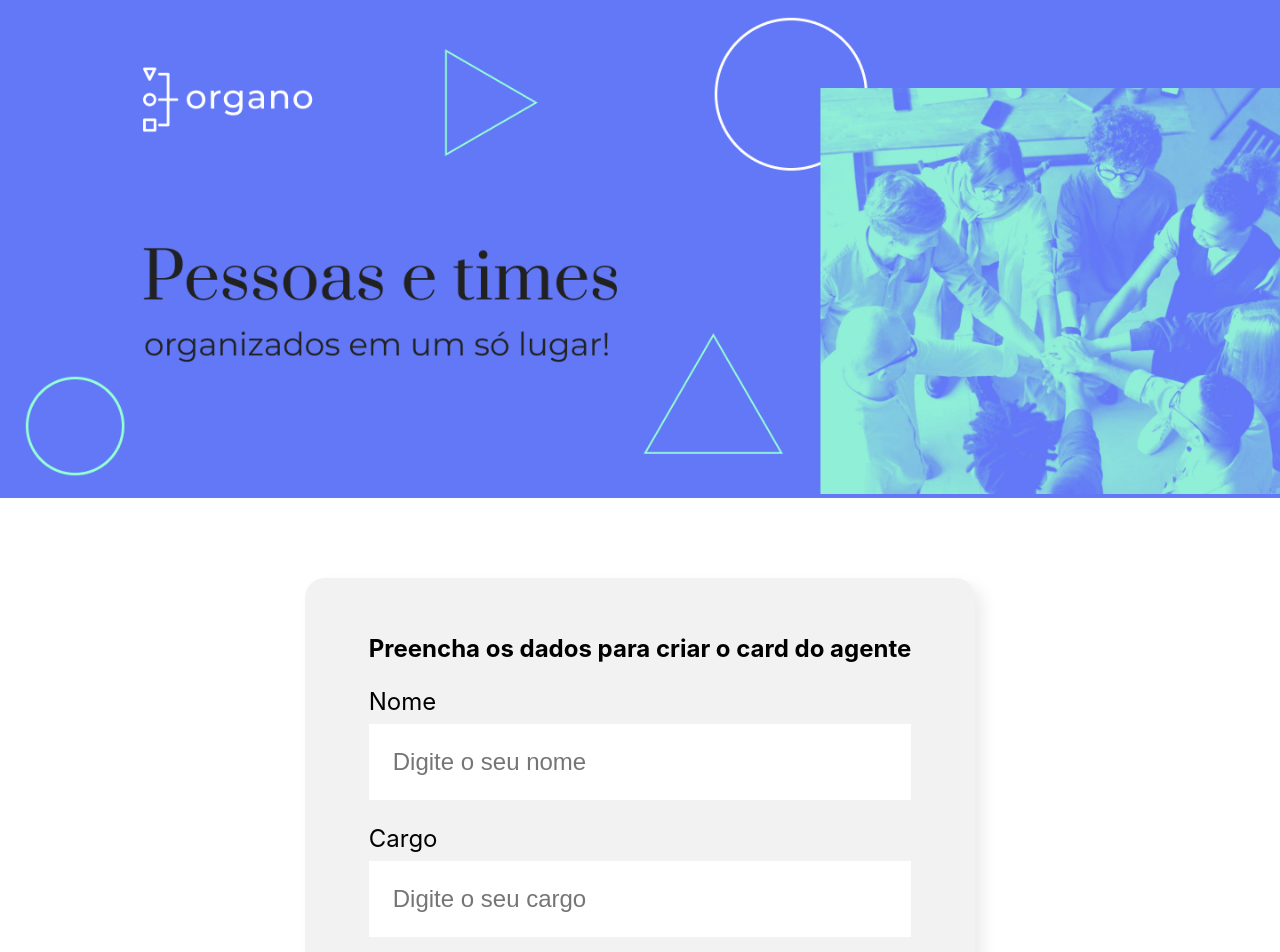
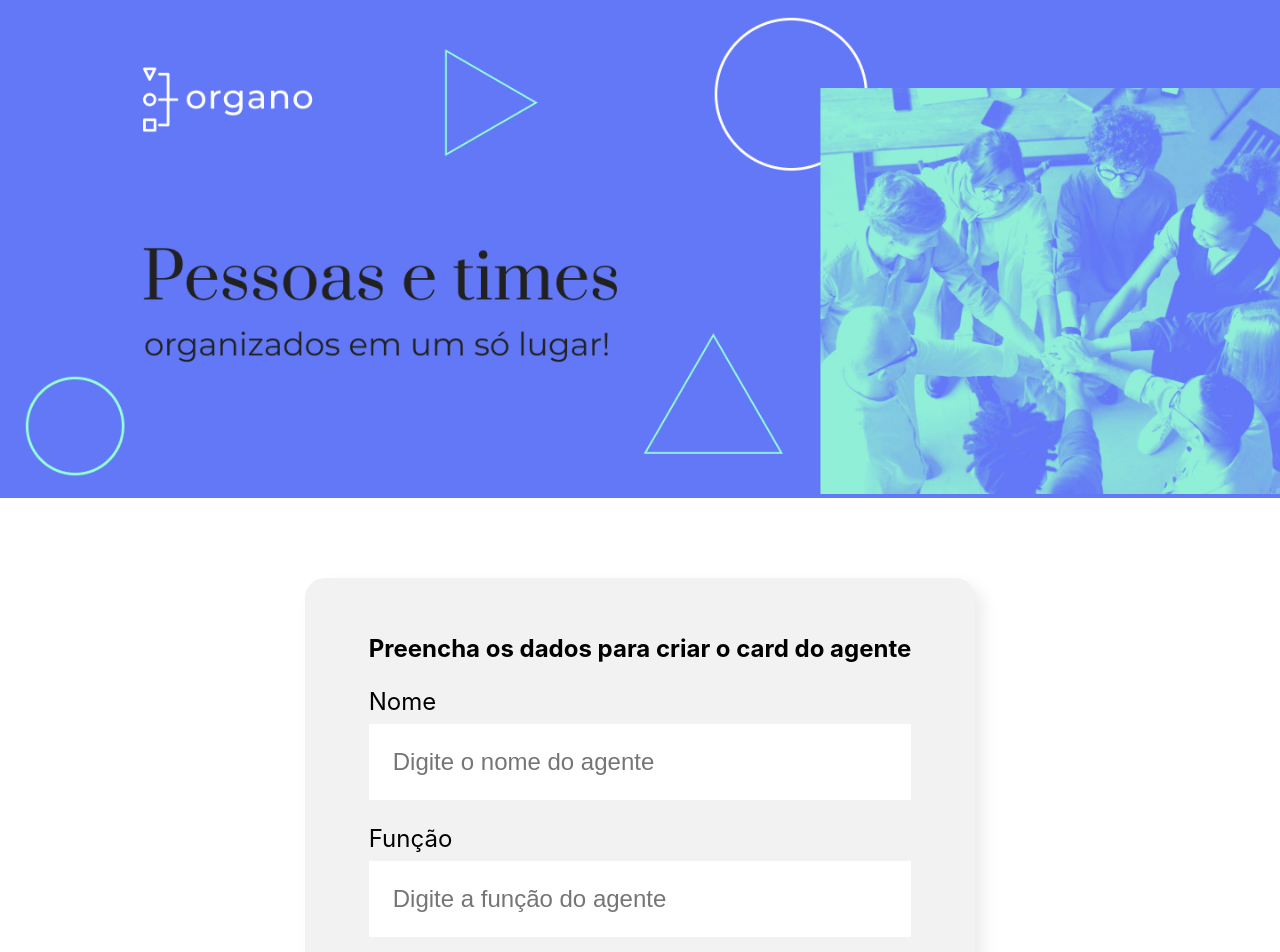
Before and after one commit to matheusbiesdorf/organo, a React (Create React App) app: page / in a window 1280 px wide. Shown: the top 952 px of the page. Built offline with nearby package versions, Linux system fonts and the light colour scheme.

Commit message:
Pequenas alterações

```diff
--- a/src/componentes/Formulario/index.js
+++ b/src/componentes/Formulario/index.js
@@ -6,8 +6,8 @@ const Formulario = () => {
         <section className="formulario">
             <form>
                 <h2>Preencha os dados para criar o card do agente</h2>
-                <CampoTexto label="Nome" placeholder="Digite o seu nome" />
-                <CampoTexto label="Cargo" placeholder="Digite o seu cargo" />
+                <CampoTexto label="Nome" placeholder="Digite o nome do agente" />
+                <CampoTexto label="Função" placeholder="Digite a função do agente" />
                 <CampoTexto label="Imagem" placeholder="Digite o endereço da imagem" />
             </form>
         </section>
```
